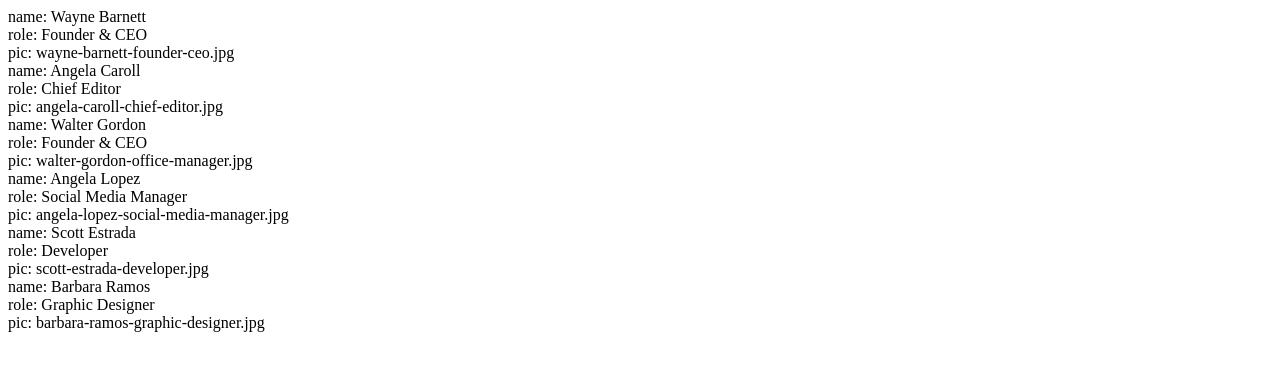
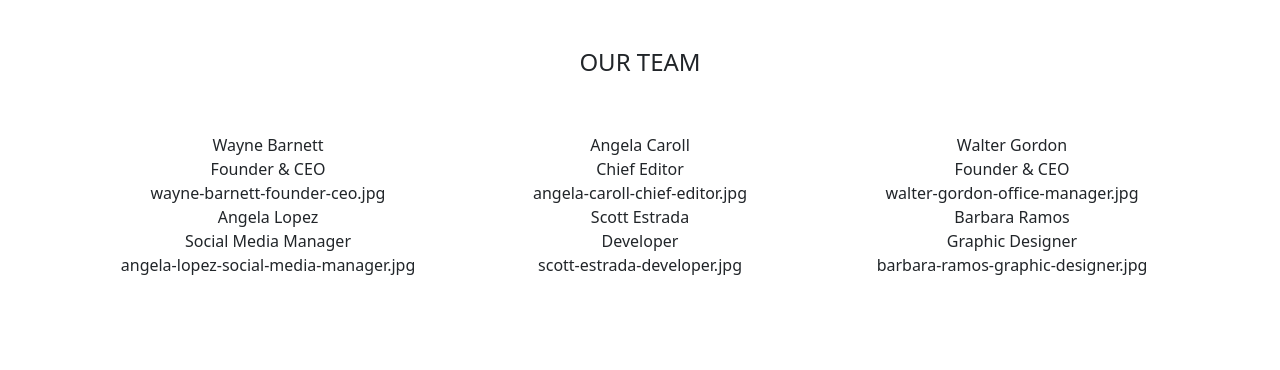
Before and after one commit to MiriamEvardi/js-our-team, a plain HTML site: page index.html in a window 1280 px wide. Drawn offline with nearby package versions, Linux system fonts and the light colour scheme.

Commit message:
cards position

```diff
--- a/index.html
+++ b/index.html
@@ -6,16 +6,31 @@
     <meta name="viewport" content="width=device-width, initial-scale=1.0">
     <title>Document</title>
 
+    <!-- Bootstrap -->
+    <link href="https://cdn.jsdelivr.net/npm/bootstrap@5.3.2/dist/css/bootstrap.min.css" rel="stylesheet"
+        integrity="sha384-T3c6CoIi6uLrA9TneNEoa7RxnatzjcDSCmG1MXxSR1GAsXEV/Dwwykc2MPK8M2HN" crossorigin="anonymous">
 
+    <!-- CSS -->
     <link rel="stylesheet" href="style.css">
 </head>
 
 <body>
 
 
-    <div></div>
+    <div class="container">
+        <h1 class="text-center fs-4 pt-5">OUR TEAM</h1>
+        <ul class="d-flex list-unstyled row-cols-3 flex-wrap m-auto pt-5  ">
+        </ul>
+    </div>
 
 
+
+    <!-- Bootstrap -->
+    <script src="https://cdn.jsdelivr.net/npm/bootstrap@5.3.2/dist/js/bootstrap.bundle.min.js"
+        integrity="sha384-C6RzsynM9kWDrMNeT87bh95OGNyZPhcTNXj1NW7RuBCsyN/o0jlpcV8Qyq46cDfL"
+        crossorigin="anonymous"></script>
+
+    <!-- JS -->
     <script src="script.js"></script>
 </body>
 
--- a/script.js
+++ b/script.js
@@ -1,5 +1,5 @@
 
-const memberName = document.querySelector("div");
+const memberName = document.querySelector("ul");
 
 
 //lista membri
@@ -52,11 +52,12 @@ for (let i = 0; i < members.length; i++) {
 
         console.log(key + ": " + membersObject[key]);
 
-        textPrinted += `${key}: ${membersObject[key]} <br> `
+        textPrinted += ` ${membersObject[key]} <br> `
     }
 
     console.log("-------------")
 
-    memberName.innerHTML += `<div>${textPrinted}</div>`;
+    memberName.innerHTML += `<li>${textPrinted}</li>`;
+    memberName.classList.add("text-center");
 
 }
--- a/style.css
+++ b/style.css
@@ -0,0 +1 @@
+.textStyle {}
```
